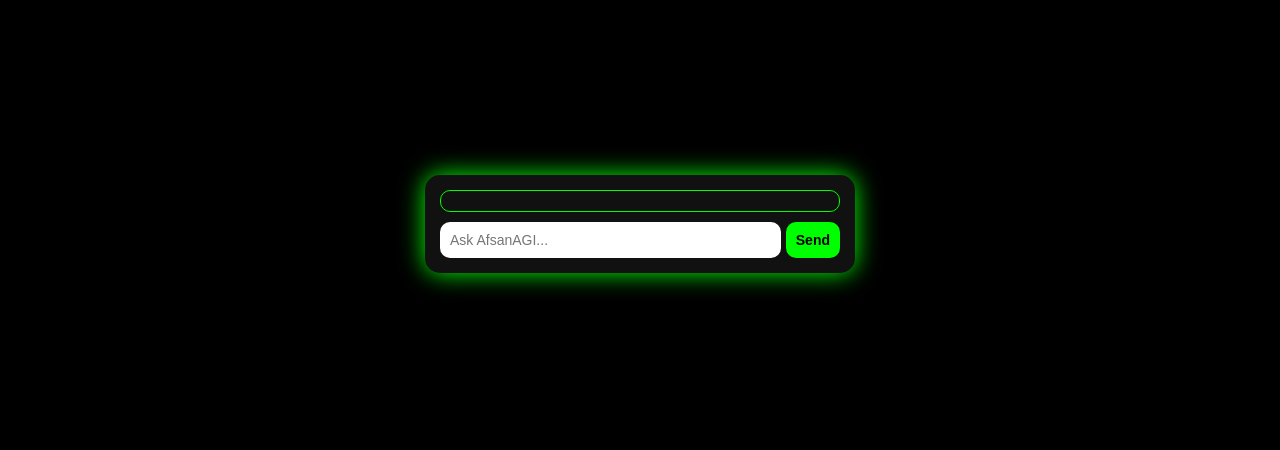
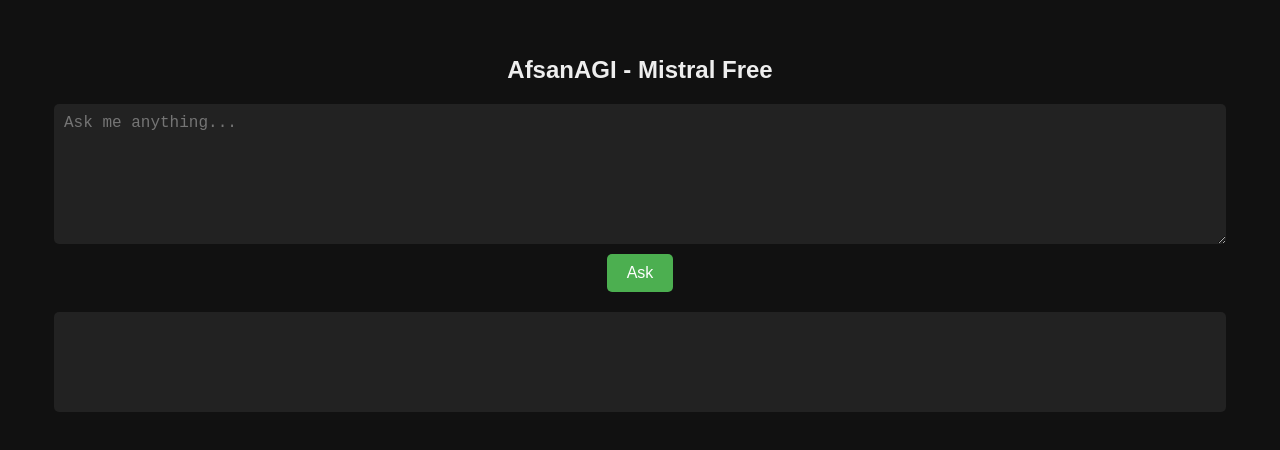
Before and after one commit to Afsancrypto/index.html, a plain HTML site: page index.html in a window 1280 px wide. Shown: the part 176-626 px from the top of the page. Drawn offline with Linux system fonts and the light colour scheme.

Commit message:
Refactor HTML structure and update styles

```diff
--- a/index.html
+++ b/index.html
@@ -5,57 +5,49 @@
 <meta name="viewport" content="width=device-width, initial-scale=1.0">
 <title>AfsanAGI</title>
 <style>
-body { background:#000; color:#fff; font-family:sans-serif; display:flex; justify-content:center; align-items:center; min-height:100vh; margin:0; }
-#chat-container { width:400px; max-width:90%; background:#111; border-radius:15px; padding:15px; box-shadow:0 0 25px #0f0; display:flex; flex-direction:column; }
-#chat-box { flex:1; overflow-y:auto; border:1px solid #0f0; padding:10px; border-radius:10px; margin-bottom:10px; height:350px; }
-input, button { padding:10px; border-radius:10px; border:none; font-size:14px; }
-input { flex:1; margin-right:5px; outline:none; }
-button { background:#0f0; color:#000; font-weight:bold; cursor:pointer; }
-.msg-user { text-align:right; background:#222; color:#fff; padding:6px 10px; margin:5px 0; border-radius:8px; display:inline-block; max-width:80%; align-self:flex-end; }
-.msg-agi { text-align:left; background:#0f0; color:#000; padding:6px 10px; margin:5px 0; border-radius:8px; display:inline-block; max-width:80%; align-self:flex-start; }
+body { font-family: Arial, sans-serif; background:#111; color:#eee; display:flex; flex-direction:column; align-items:center; justify-content:center; min-height:100vh; margin:0; }
+textarea { width:90%; height:120px; padding:10px; font-size:16px; margin-bottom:10px; background:#222; color:#eee; border:none; border-radius:5px; }
+button { padding:10px 20px; font-size:16px; background:#4caf50; color:#fff; border:none; border-radius:5px; cursor:pointer; }
+#output { width:90%; margin-top:20px; padding:10px; background:#222; border-radius:5px; min-height:80px; white-space:pre-wrap; }
+h2 { margin-bottom:20px; }
 </style>
 </head>
 <body>
-<div id="chat-container">
-  <div id="chat-box"></div>
-  <div style="display:flex;">
-    <input id="user-input" placeholder="Ask AfsanAGI...">
-    <button id="send-btn">Send</button>
-  </div>
-</div>
+
+<h2>AfsanAGI - Mistral Free</h2>
+<textarea id="prompt" placeholder="Ask me anything..."></textarea>
+<button onclick="askAfsanAGI()">Ask</button>
+<div id="output"></div>
 
 <script>
-const chatBox = document.getElementById('chat-box');
-const userInput = document.getElementById('user-input');
-const sendBtn = document.getElementById('send-btn');
+async function askAfsanAGI() {
+    const prompt = document.getElementById("prompt").value.trim();
+    if(!prompt) return alert("Please type a prompt!");
 
-function appendMessage(sender, text) {
-    const div = document.createElement('div');
-    div.className = sender === 'user' ? 'msg-user' : 'msg-agi';
-    div.textContent = text;
-    chatBox.appendChild(div);
-    chatBox.scrollTop = chatBox.scrollHeight;
-}
+    document.getElementById("output").innerText = "Loading...";
 
-sendBtn.onclick = async () => {
-    const prompt = userInput.value.trim();
-    if (!prompt) return;
-    appendMessage('user', prompt);
-    userInput.value = '';
-    appendMessage('agi', 'Loading...');
     try {
-        const res = await fetch('https://afs-a-nagi-vercel-e87q.vercel.app/api/afsANagi', {
-            method: 'POST',
-            headers: { 'Content-Type': 'application/json' },
+        const res = await fetch('/api/afsANagi', {
+            method:'POST',
+            headers:{ 'Content-Type':'application/json' },
             body: JSON.stringify({ prompt })
         });
+
         const data = await res.json();
-        chatBox.lastChild.textContent = data.response || 'No response from AfsanAGI';
-    } catch (err) {
-        chatBox.lastChild.textContent = 'Error loading response';
-        console.error(err);
+
+        if(data.response) {
+            document.getElementById("output").innerText = data.response;
+        } else if(data.error) {
+            document.getElementById("output").innerText = "Error: " + data.error;
+        } else {
+            document.getElementById("output").innerText = "No response received.";
+        }
+
+    } catch(e) {
+        document.getElementById("output").innerText = "Error: "+ e.message;
     }
-};
+}
 </script>
+
 </body>
 </html>
```
